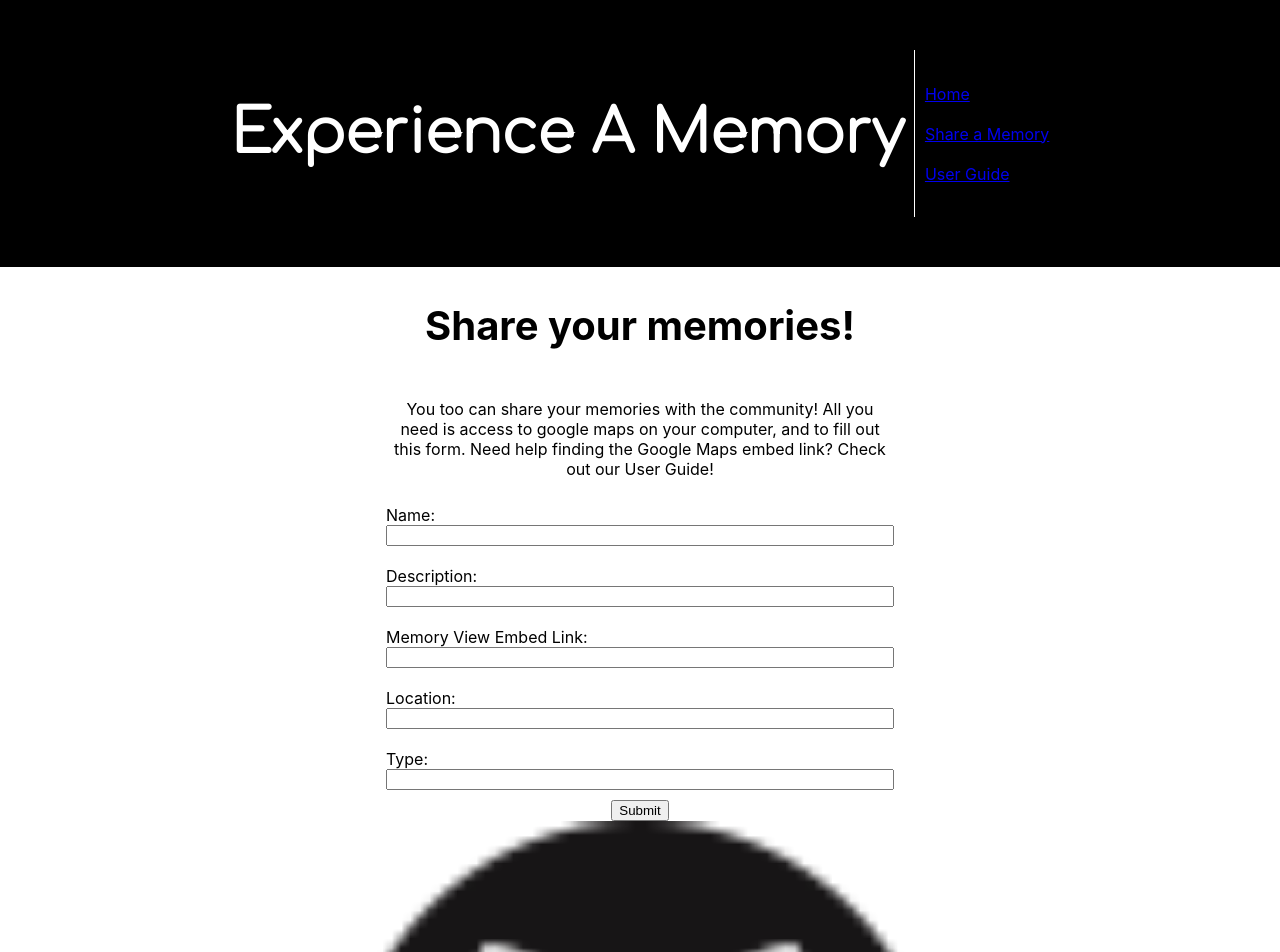
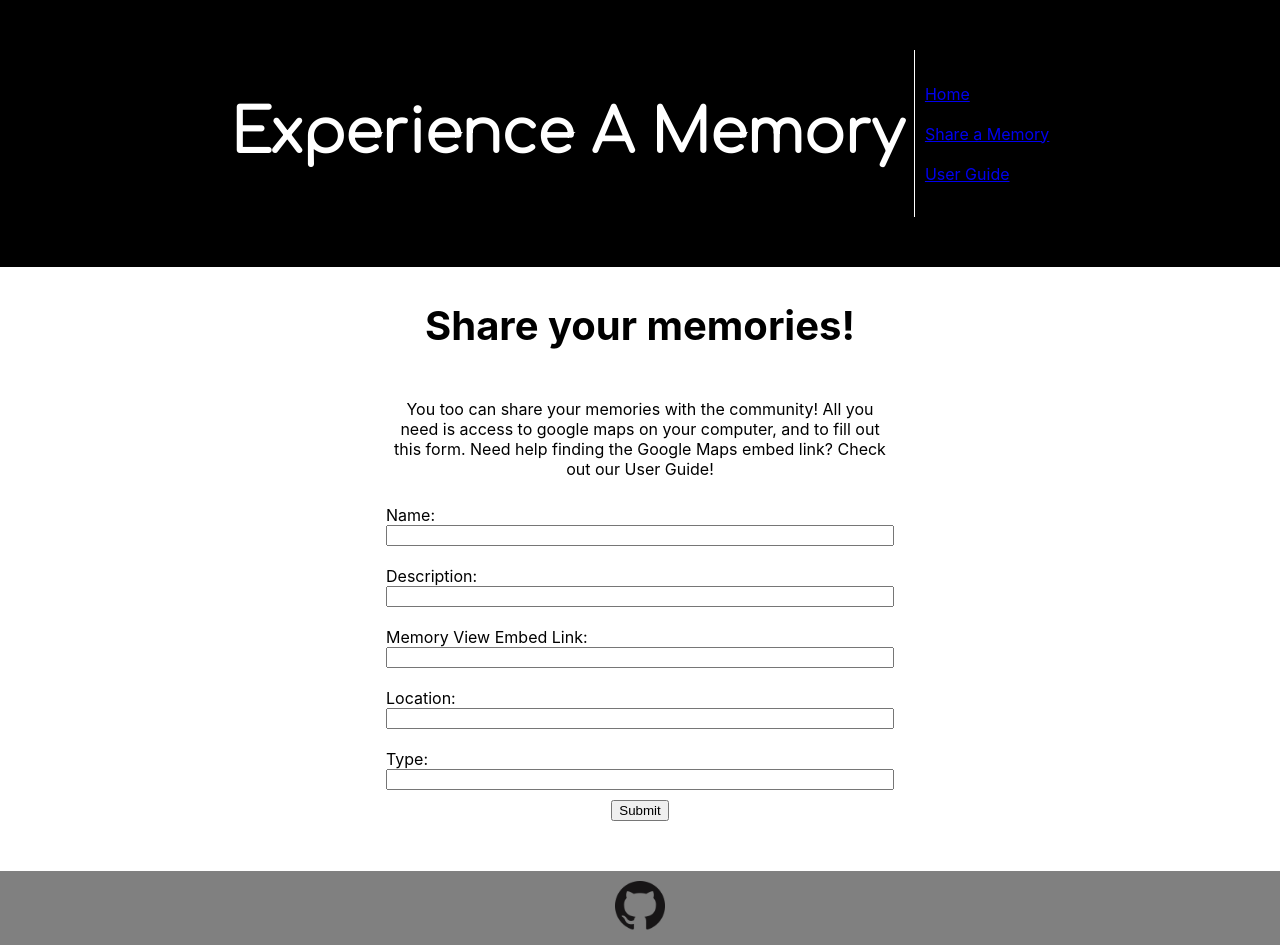
Before and after one commit to amandaphail/VisualizeAMemory, a React (Create React App) app: page /new in a window 1280 px wide. Shown: the top 952 px of the page. Built offline with nearby package versions, Linux system fonts and the light colour scheme; no server answers.

Commit message:
footer styled and complete

```diff
--- a/src/components/Footer.jsx
+++ b/src/components/Footer.jsx
@@ -1,9 +1,10 @@
 import React from 'react'
 import logo from "./GitHubLogo/GitHub-Mark-64px.png"
+import "./footer.css"
 
 export default function Footer() {
     return (
-        <div>
+        <div id="footer">
             <a href="https://github.com/amandaphail">
   <img src={logo} alt="Link to my GitHub" id="logo" />
 </a>
--- /dev/null
+++ b/src/components/footer.css
@@ -0,0 +1,10 @@
+#logo {
+  height: 50px;
+  width: auto;
+}
+
+#footer {
+  margin-top: 50px;
+  background-color: grey;
+  padding: 10px;
+}
```
